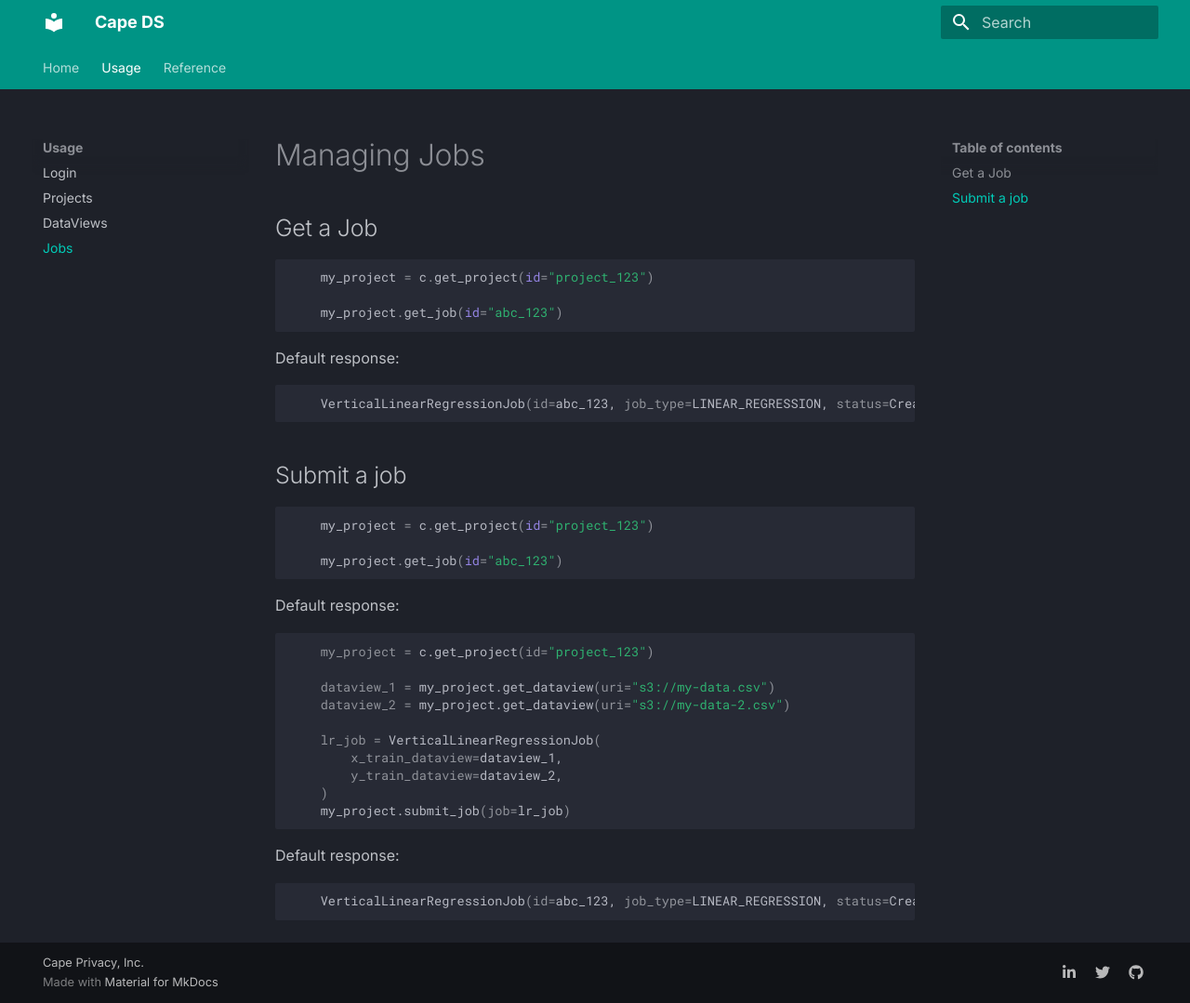
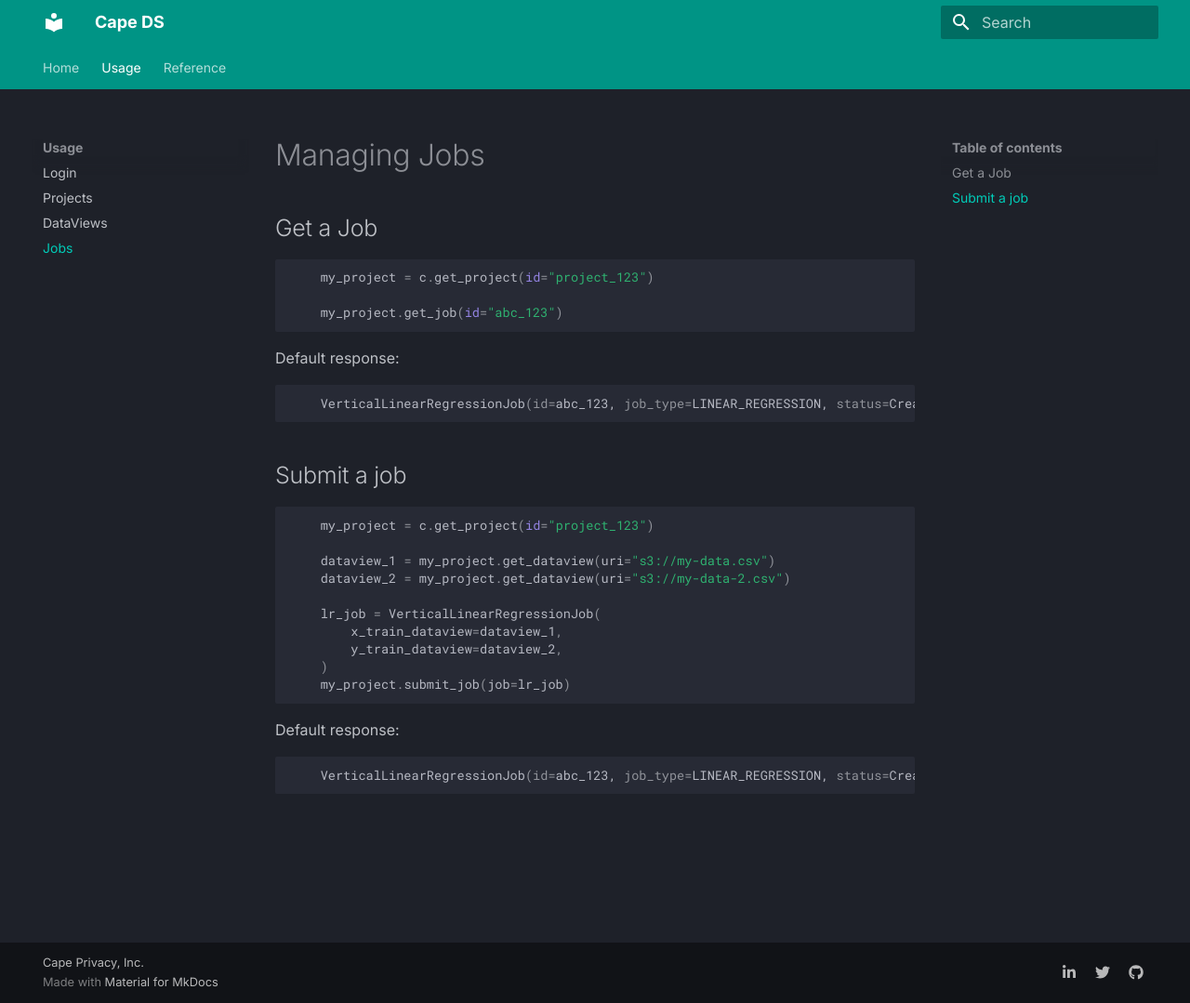
Before and after one commit to juyongdo/pycape, an MkDocs documentation site: the page built from docs/usage/job.md, in a window 1280 px wide and 1079 px high. Shown: the whole window at 93% size. Built offline with MkDocs 1.6.1 and Material for MkDocs 9.7.7, drawn with Linux system fonts in a browser that asks for light colours.

Commit message:
Fix job usage doc

````diff
--- a/docs/usage/job.md
+++ b/docs/usage/job.md
@@ -19,14 +19,6 @@ Default response:
 ```python
     my_project = c.get_project(id="project_123")
 
-    my_project.get_job(id="abc_123")
-```
-
-Default response:
-
-```shell
-    my_project = c.get_project(id="project_123")
-
     dataview_1 = my_project.get_dataview(uri="s3://my-data.csv")
     dataview_2 = my_project.get_dataview(uri="s3://my-data-2.csv")
 
````
